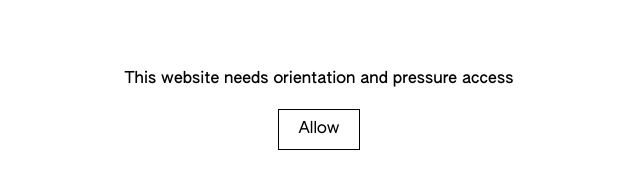
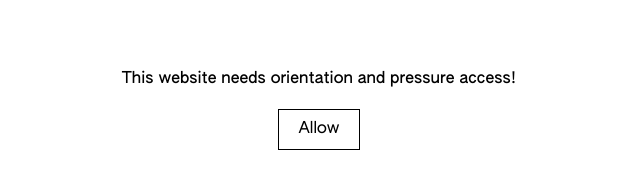
Before and after one commit to theakim200/sensory-vf, a plain HTML site: page index.html in a window 1280 px wide. Shown: the part 290-462 px from the top of the page, 321-961 px from the left. Drawn offline with Linux system fonts and the light colour scheme.

Commit message:
Check error

```diff
--- a/index.html
+++ b/index.html
@@ -10,7 +10,7 @@
     <!-- 권한 요청 오버레이 -->
     <div id="permission-overlay">
         <div id="permission-box">
-            <p>This website needs orientation and pressure access</p>
+            <p>This website needs orientation and pressure access!</p>
             <button id="grant-permission">Allow</button>
         </div>
     </div>
```
